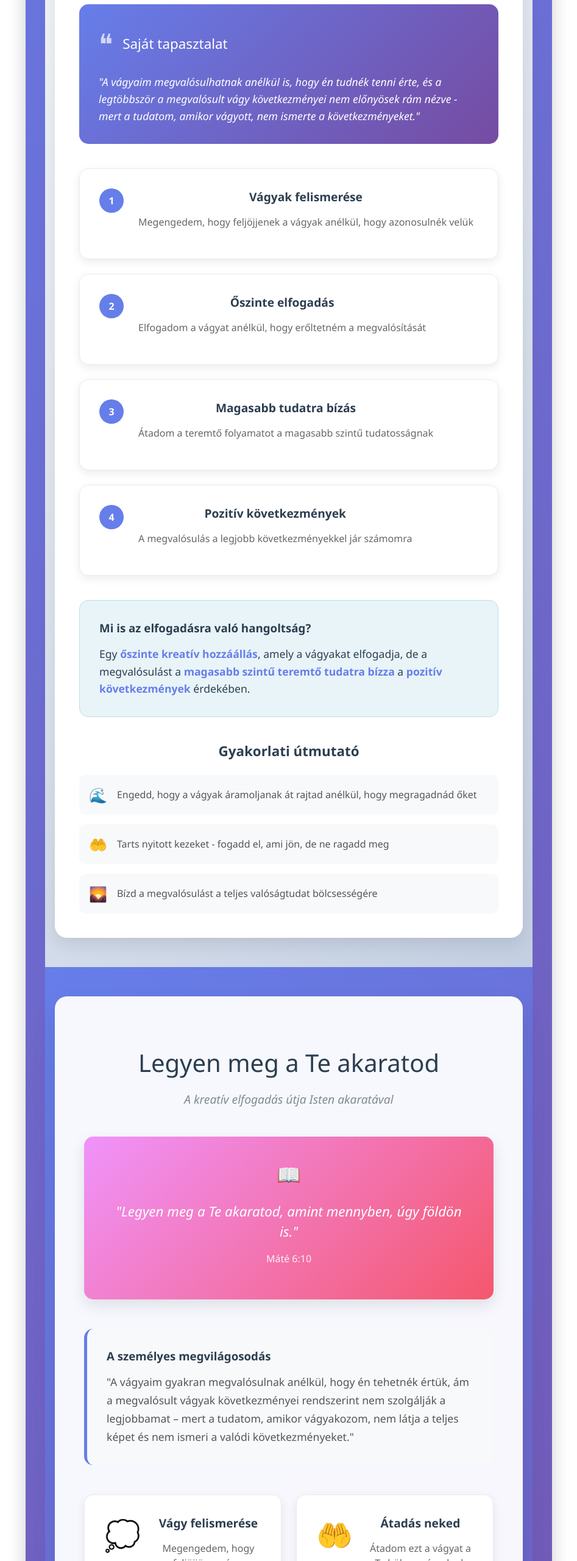
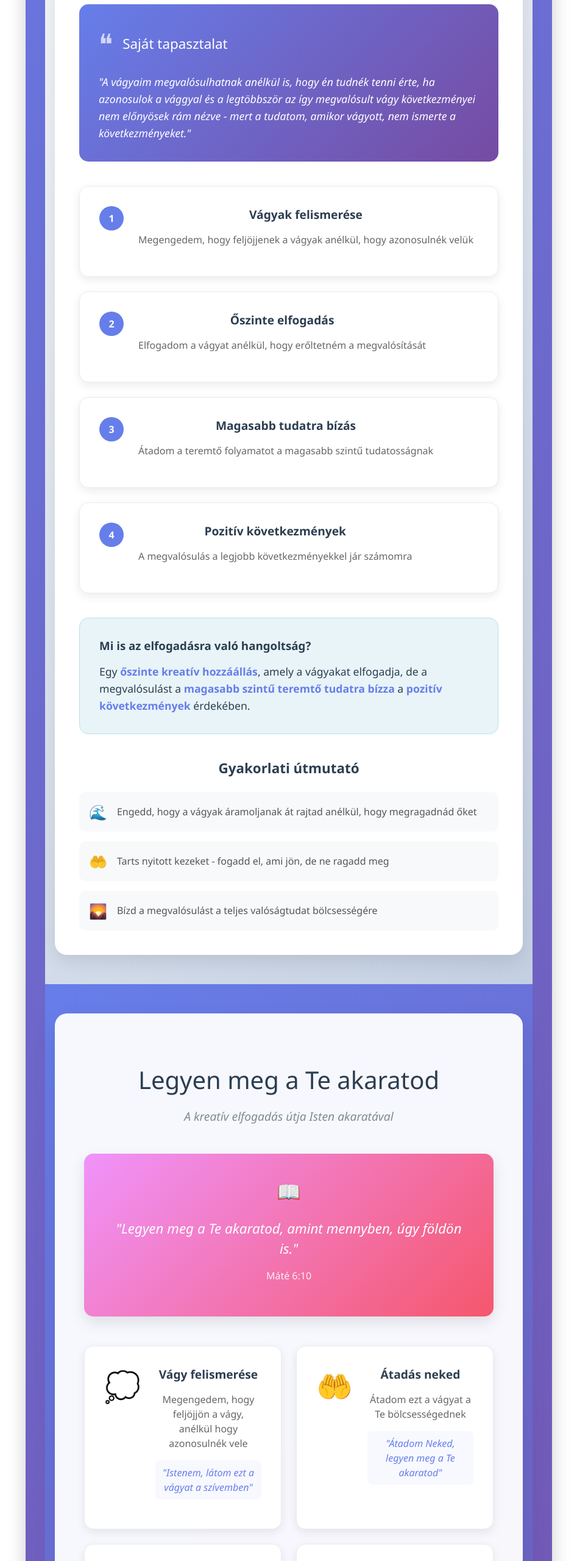
Before and after one commit to serbandezso/Ossze, a plain HTML site: page elfogad.html in a window 1280 px wide. Shown: the part 1300-3860 px from the top of the page at 61% size, without its empty margins (166-1113 px from the left). Drawn offline with Linux system fonts and the light colour scheme.

Commit message:
Update elfogad.html

```diff
--- a/elfogad.html
+++ b/elfogad.html
@@ -596,8 +596,8 @@
                 <h3>Saját tapasztalat</h3>
             </div>
             <p class="testimony-text">
-                "A vágyaim megvalósulhatnak anélkül is, hogy én tudnék tenni érte,
-                és a legtöbbször a megvalósult vágy következményei nem előnyösek rám nézve -
+                "A vágyaim megvalósulhatnak anélkül is, hogy én tudnék tenni érte, ha azonosulok a vággyal
+                és a legtöbbször az így megvalósult vágy következményei nem előnyösek rám nézve -
                 mert a tudatom, amikor vágyott, nem ismerte a következményeket."
             </p>
         </div>
@@ -676,19 +676,6 @@
                 <p class="verse-reference">Máté 6:10</p>
             </div>
         </div>
-
-        <div class="personal-revelation">
-            <div class="revelation-content">
-                <h3>A személyes megvilágosodás</h3>
-                <p class="revelation-text">
-                    "A vágyaim gyakran megvalósulnak anélkül, hogy én tehetnék értük,
-                    ám a megvalósult vágyak következményei rendszerint nem szolgálják
-                    a legjobbamat – mert a tudatom, amikor vágyakozom, nem látja
-                    a teljes képet és nem ismeri a valódi következményeket."
-                </p>
-            </div>
-        </div>
-
         <div class="divine-will-path">
             <div class="path-step">
                 <div class="step-icon">💭</div>
@@ -765,7 +752,7 @@
                     <div class="prayer-number">3</div>
                     <div class="prayer-text">
                         <h5>Bizalom</h5>
-                        <p>"Bízom benned, hogy jobban tudod, mi a jó számomra"</p>
+                        <p>"Bízom benned, hogy jobban tudod, mi a jó számomra, nem ragaszkodom a saját elképzeléseimhez."</p>
                     </div>
                 </div>
                 <div class="prayer-step">
```
